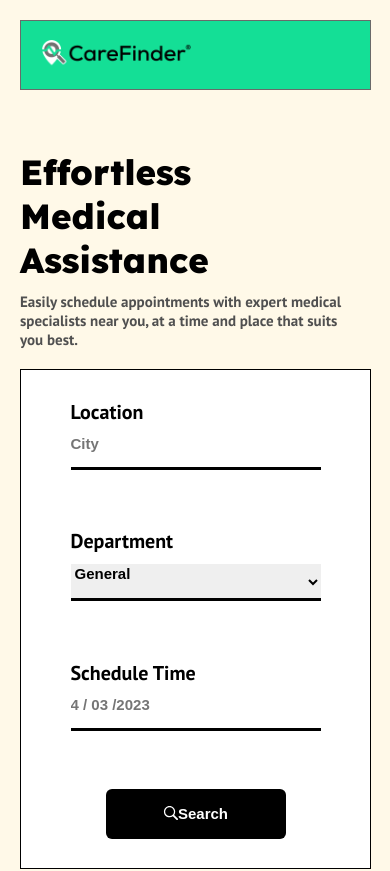
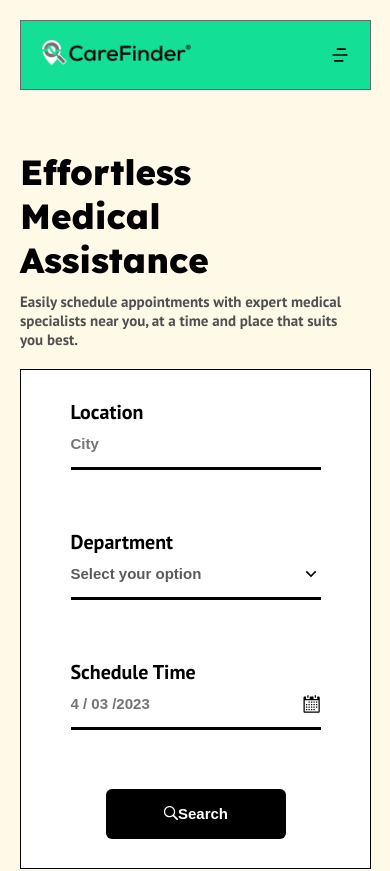
Before and after one commit to Kofi-eo/CareFinder, a Next.js app: page / in a window 390 px wide. Shown: the top 871 px of the page. Built offline with nearby package versions, Linux system fonts and the light colour scheme.

Commit message:
added missing Icons

```diff
--- a/src/components/HomePage/NavBar.jsx
+++ b/src/components/HomePage/NavBar.jsx
@@ -1,6 +1,7 @@
 import Link from "next/link";
 import HomepageStyles from "@/styles/HomePage.module.css";
 import { PT_Sans } from "next/font/google";
+import { RiMenu4Fill } from "react-icons/ri";
 
 const pt_sans = PT_Sans({ subsets: ["latin"], weight: ["400", "700"] });
 
@@ -21,6 +22,9 @@ function NavBar() {
             <li className={HomepageStyles.loginButton}>Login/Sign Up </li>
           </Link>
         </ul>
+        <button className={HomepageStyles.navButton}>
+          <RiMenu4Fill />
+        </button>
       </nav>
     </div>
   );
--- a/src/components/HomePage/SearchBox.jsx
+++ b/src/components/HomePage/SearchBox.jsx
@@ -1,6 +1,8 @@
 import HomepageStyles from "@/styles/HomePage.module.css";
 import { PT_Sans } from "next/font/google";
 import { GoSearch } from "react-icons/go";
+import { RiArrowDownSLine } from "react-icons/ri";
+import { GoCalendar } from "react-icons/go";
 
 const pt_sans = PT_Sans({ subsets: ["latin"], weight: ["400", "700"] });
 
@@ -14,13 +16,19 @@ function SearchBox() {
             <input type="text" placeholder="City" />
           </div>
           <div className={HomepageStyles.columnInputs}>
-            <label htmlFor="Department">Department</label>
-            <select name="Department" id="Department">
+            <label htmlFor="Department">Department</label>{" "}
+            <RiArrowDownSLine className={HomepageStyles.selectArrow} />
+            <select name="Department" id="Department" placeholder="gg">
+              <option value="" disabled selected>
+                Select your option
+              </option>
               <option value="">General</option>
+              <option value="">Private</option>
             </select>
           </div>
           <div className={HomepageStyles.columnInputs}>
             <label htmlFor="Time">Schedule Time</label>
+            <GoCalendar className={HomepageStyles.calender} />
             <input type="text" placeholder="4 / 03 /2023" />
           </div>
           <button>
--- a/src/components/HomePage/TestimoniesCarousel.jsx
+++ b/src/components/HomePage/TestimoniesCarousel.jsx
@@ -10,7 +10,7 @@ const lexend = Lexend({ subsets: ["latin"], weight: ["400", "800"] });
 function TestimoniesCarousel() {
   const pagination = {
     el: ".image3-swiper-pagination",
-    clickable: true,
+    clickable: false,
     renderBullet: function (index, className) {
       return '<span class="' + className + '">' + (index + 1) + "</span>";
     },
--- a/src/styles/HomePage.module.css
+++ b/src/styles/HomePage.module.css
@@ -48,10 +48,24 @@
   height: 40px;
   border-radius: 10px;
 }
+.navButton {
+  display: none;
+}
 /* Mobile Nav */
 @media (max-width: 950px) {
   .centerNav nav ul {
     display: none;
+  }
+  .navButton {
+    display: flex;
+    position: absolute;
+    right: 20px;
+    align-items: center;
+    justify-content: center;
+    border: none;
+    background-color: transparent;
+    color: black;
+    font-size: 20px;
   }
 }
 
@@ -152,34 +166,53 @@
 .columnInputLocation input {
   border: none;
   border-bottom: 3px solid black;
-  width: 100px;
+  border-radius: 0%;
+  width: 200px;
   margin-top: 10px;
   font-size: 15px;
   padding-bottom: 15px;
   font-weight: 700;
   outline: none;
+  -webkit-appearance: none;
 }
 .columnInputs input {
   border: none;
   border-bottom: 3px solid black;
+  border-radius: 0%;
   width: 150px;
   margin-top: 10px;
   font-size: 15px;
   padding-bottom: 15px;
   font-weight: 700;
   outline: none;
+  -webkit-appearance: none;
 }
 
 .columnInputs select {
   border: none;
   border-bottom: 3px solid black;
-  width: 150px;
+  width: 200px;
   margin-top: 10px;
   font-size: 15px;
   padding-bottom: 15px;
   font-weight: 700;
   outline: none;
   cursor: pointer;
+  background-color: transparent;
+  color: #000000a5;
+  -webkit-appearance: none;
+}
+.selectArrow {
+  font-size: 20px;
+  position: absolute;
+  margin-top: 35px;
+  margin-left: 180px;
+}
+.calender {
+  font-size: 20px;
+  position: absolute;
+  margin-top: 35px;
+  margin-left: 130px;
 }
 .searchBox form button {
   display: flex;
@@ -214,6 +247,18 @@
   }
   .columnInputs input {
     width: 250px;
+  }
+  .selectArrow {
+    font-size: 20px;
+    position: absolute;
+    margin-top: 35px;
+    margin-left: 230px;
+  }
+  .calender {
+    font-size: 20px;
+    position: absolute;
+    margin-top: 35px;
+    margin-left: 230px;
   }
   .columnInputs select {
     width: 250px;
```
